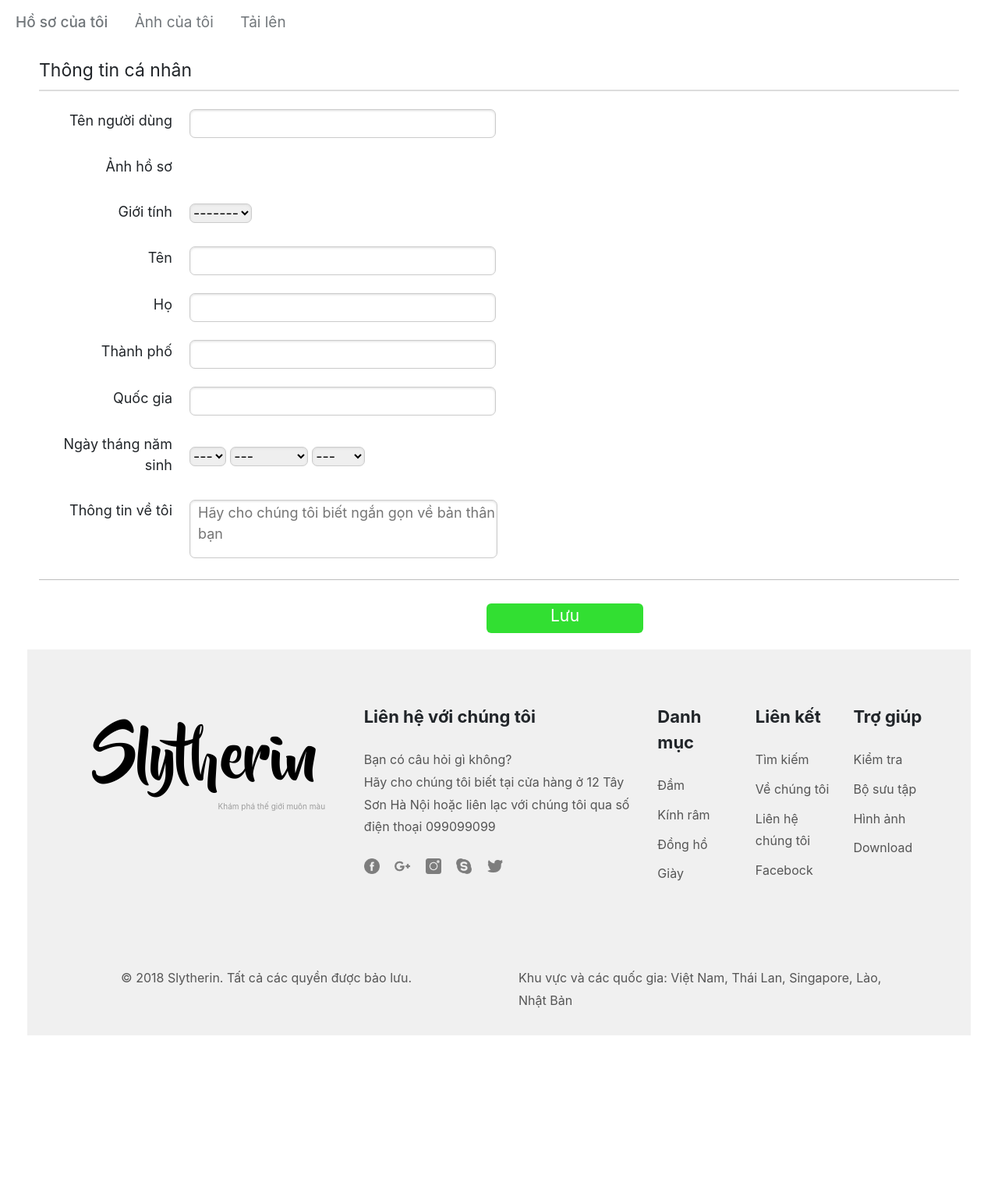
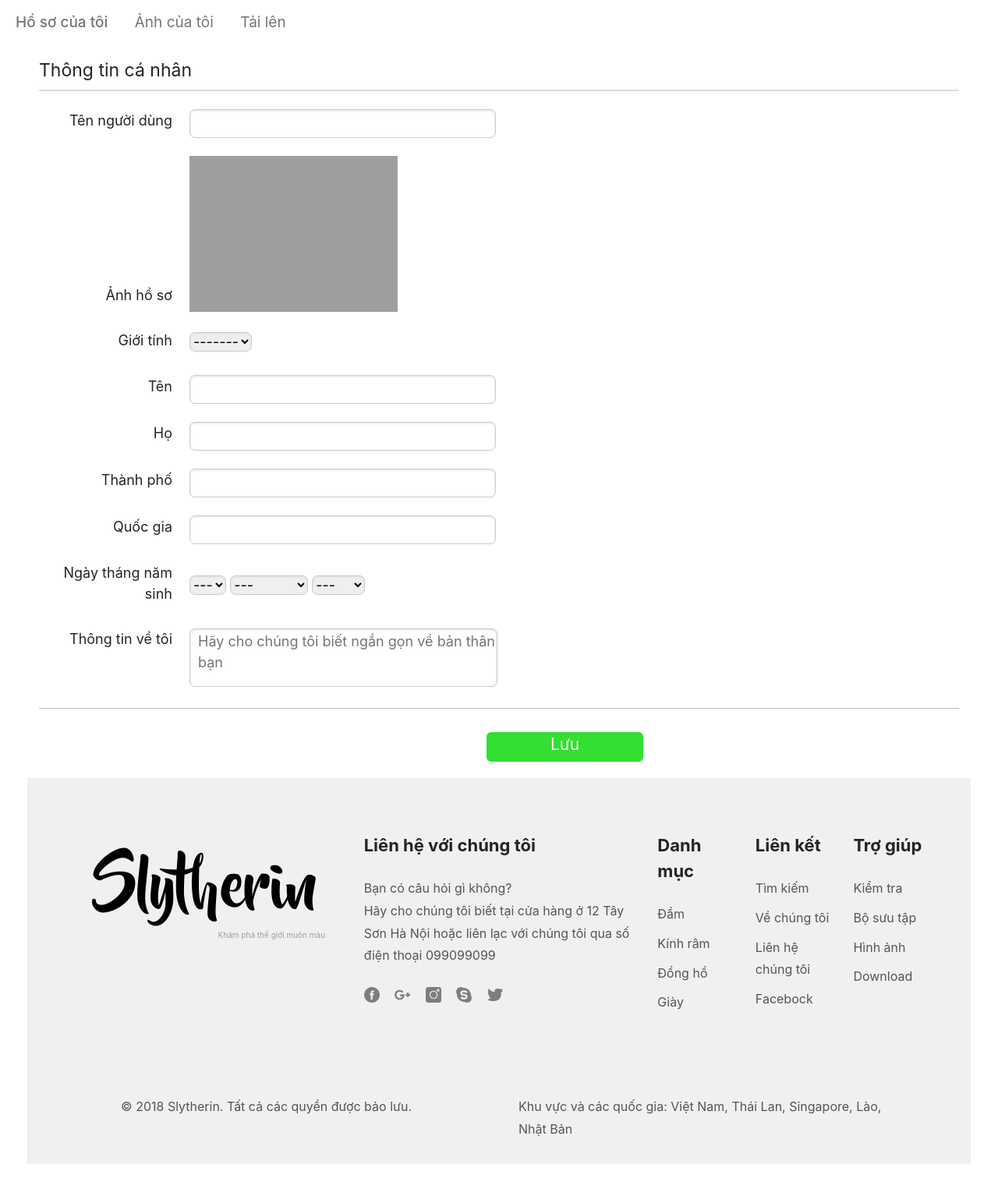
Before and after one commit to BaiTapLonGiangVaDung/BaiTapLon, a PHP site: page /laptrinh/accounts.php in a window 1280 px wide. Shown: the part 157-1700 px from the top of the page at 78% size. Before the commit the page ends 1485 px from the top, so only its background shows below. Run offline with PHP 8.4, Linux system fonts and the light colour scheme; the visitor is signed in with stand-in values (Sample User, id 1); data that the repository does not hold is empty; some libraries are stand-ins or nearby versions; grey boxes are pictures that could not be loaded.

Commit message:
Add files via upload

```diff
--- a/Sources/accounts.php
+++ b/Sources/accounts.php
@@ -102,7 +102,8 @@
                     <input type="text" /> <br />
                 </div>
                 <div class="bocboc">
-                    <label>Ảnh hồ sơ</label>
+                    <label style="vertical-align: bottom">Ảnh hồ sơ</label>
+                    <img src="./image/icon/default-avatar.png" style="height:200px"/>
                 </div>
                 <div class="bocboc">
                     <label id="lb-gioitinh">Giới tính</label>
```
